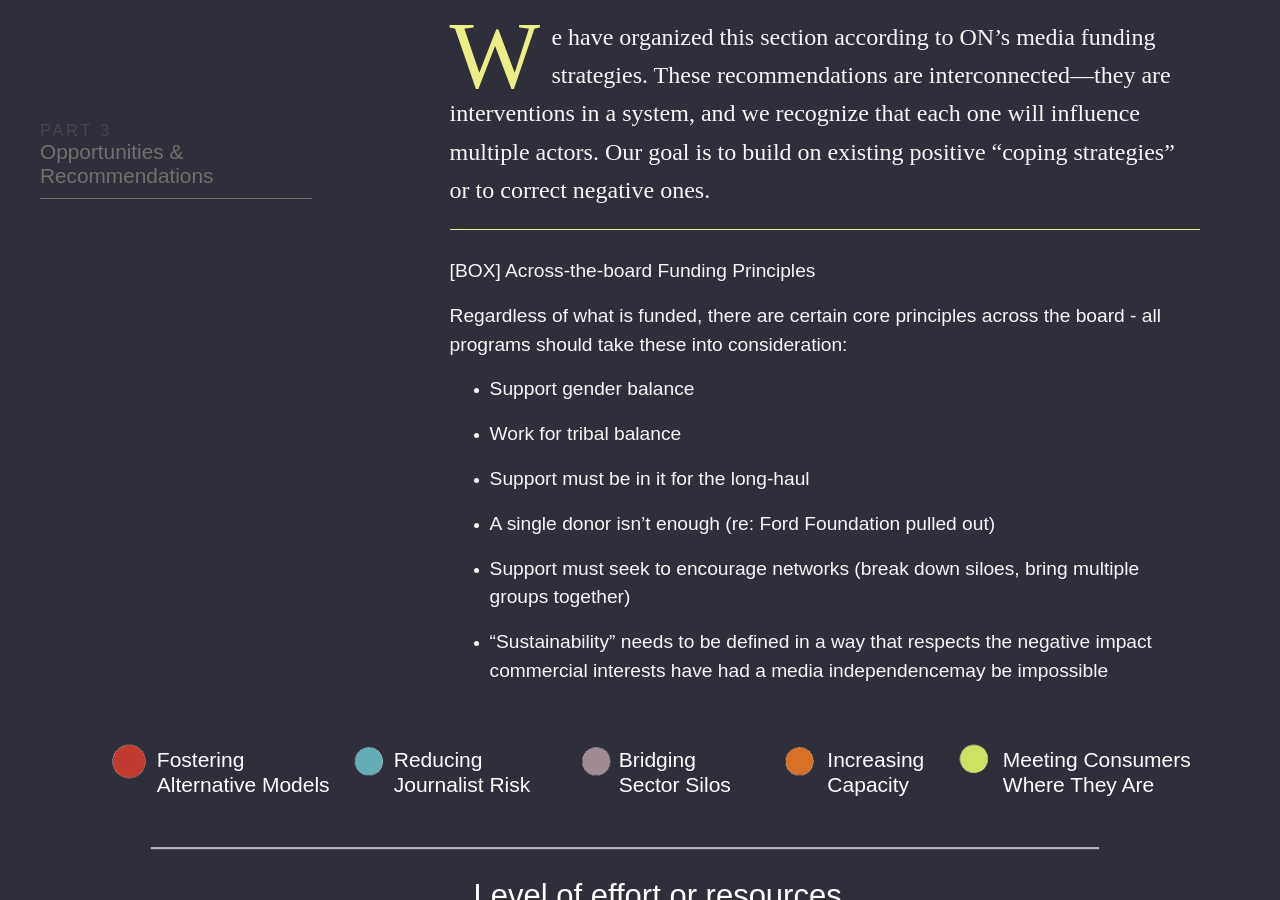
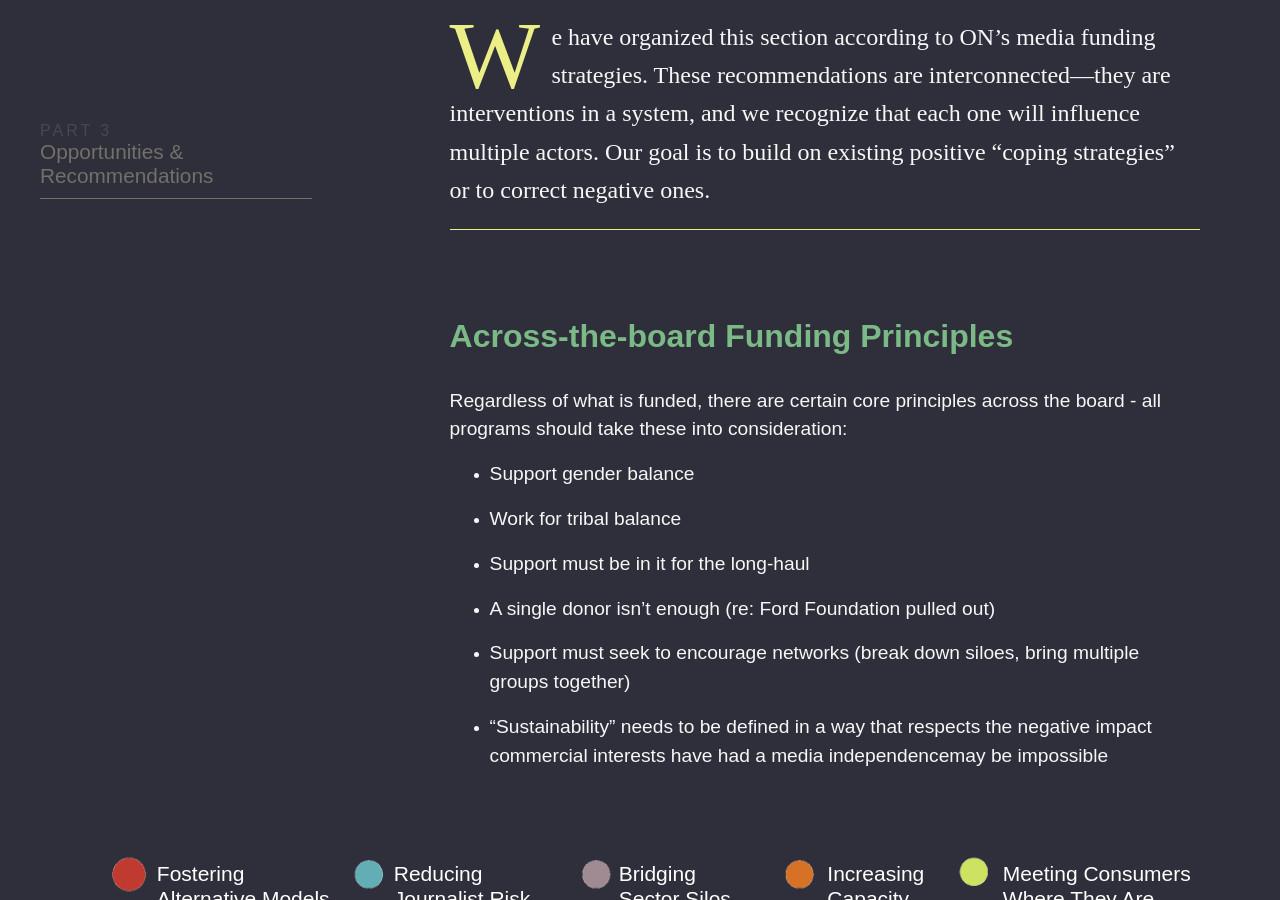
Before and after one commit to theReboot/onken, a Jekyll site: the page built from 3-opportunities-recommendations/index.md, in a window 1280 px wide and 900 px high, scrolled down 340 px. Built offline with Jekyll 4.4.1, drawn with Linux system fonts in a browser that asks for light colours; nearby versions of some CDN libraries.

Commit message:
Restructured opps page

```diff
--- a/3-opportunities-recommendations/index.md
+++ b/3-opportunities-recommendations/index.md
@@ -7,7 +7,17 @@ permalink: /opportunities-recommendations/
 <section class="introduction wrapper content">
 {% capture introduction %}{% include /content/3.0_introduction.md %}{% endcapture %}
   {{ introduction | markdownify }}
-<div class="fullWidth">
-  {% include graphic-matrix.html %}
-</div>
 </section>
+<section>
+  <div class="wrapper content">
+    {% capture fundingPrinciples %}{% include /content/3.1_fundingPrinciples.md %}{% endcapture %}
+      {{ fundingPrinciples | markdownify }}
+  </div>
+</section>
+<section>
+  <div class="wrapper content">
+    <div class="fullWidth">
+      {% include graphic-matrix.html %}
+    </div>
+  </div>
+</section>
--- a/_includes/content/3.0_introduction.md
+++ b/_includes/content/3.0_introduction.md
@@ -1,19 +1,3 @@
 # Opportunities & Recommendations
 
 We have organized this section according to ON's media funding strategies. These recommendations are interconnected---they are interventions in a system, and we recognize that each one will influence multiple actors. Our goal is to build on existing positive "coping strategies" or to correct negative ones.
-
-[BOX] Across-the-board Funding Principles
-
-Regardless of what is funded, there are certain core principles across the board - all programs should take these into consideration:
-
--   Support gender balance
-
--   Work for tribal balance
-
--   Support must be in it for the long-haul
-
--   A single donor isn't enough (re: Ford Foundation pulled out)
-
--   Support must seek to encourage networks (break down siloes, bring multiple groups together)
-
--   "Sustainability" needs to be defined in a way that respects the negative impact commercial interests have had a media independencemay be impossible
```
Also changed, not shown: _includes/content/2.1.1_incentives.md (+0 -2 lines), _includes/content/3.1_fundingPrinciples.md (added, +15 -0 lines), 2 other files.
